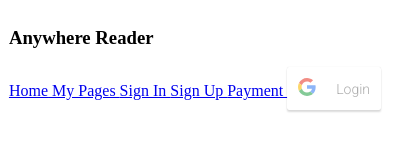
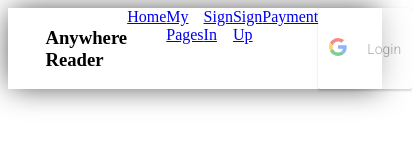
Before and after one commit to BloomTech-Labs/Labs8-OfflineReader, a React (Create React App) app in the folder frontend/: page /testScraperFormContainer in a window 390 px wide. Shown: the top 144 px of the page, 412 px wide, since content can reach past the window. Built offline with nearby package versions, Linux system fonts and the light colour scheme; no server answers; what react-stripe-elements would draw is missing.

Commit message:
navi responsive

```diff
--- a/frontend/src/components/Navi/Navi.js
+++ b/frontend/src/components/Navi/Navi.js
@@ -1,13 +1,27 @@
 import React, { Component } from 'react';
 import { NavLink } from 'react-router-dom';
-// import styled from 'styled-components';
+import styled from 'styled-components';
+import { GoogleAuthContainer } from '../../containers';
 
-import { GoogleAuthContainer } from '../../containers';
+const NaviContainer = styled.div`
+	width: 100%;
+	margin-bottom: 2rem;
+	box-shadow: 0px 0px 30px -3px rgba(0, 0, 0, 0.75);
+	display: flex;
+	justify-content: center;
+`;
+
+const NaviSubContainer = styled.div`
+	width: 80%;
+	display: flex;
+	justify-content: space-between;
+`;
 
 class Navi extends Component {
 	render() {
 		return (
-			<div>
+			<NaviContainer>
+				<NaviSubContainer>
 					<h3>Anywhere Reader</h3>
 					<NavLink exact to="/">
 						Home
@@ -17,7 +31,8 @@ class Navi extends Component {
 					<NavLink to="/signUp">Sign Up </NavLink>
 					<NavLink to="/payment">Payment </NavLink>
 					<GoogleAuthContainer />
-			</div>
+				</NaviSubContainer>
+			</NaviContainer>
 		);
 	}
 }
```
Lines whose indentation alone changed are shown as unchanged.
